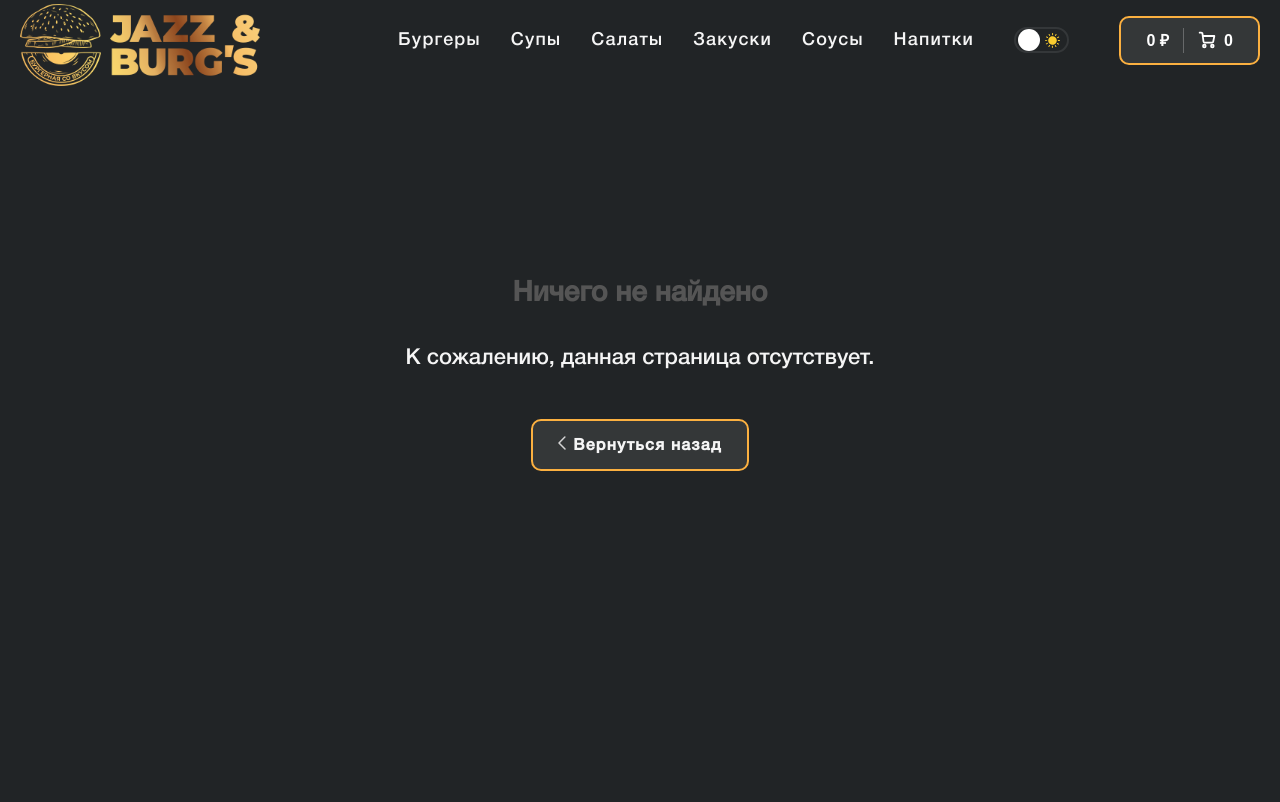
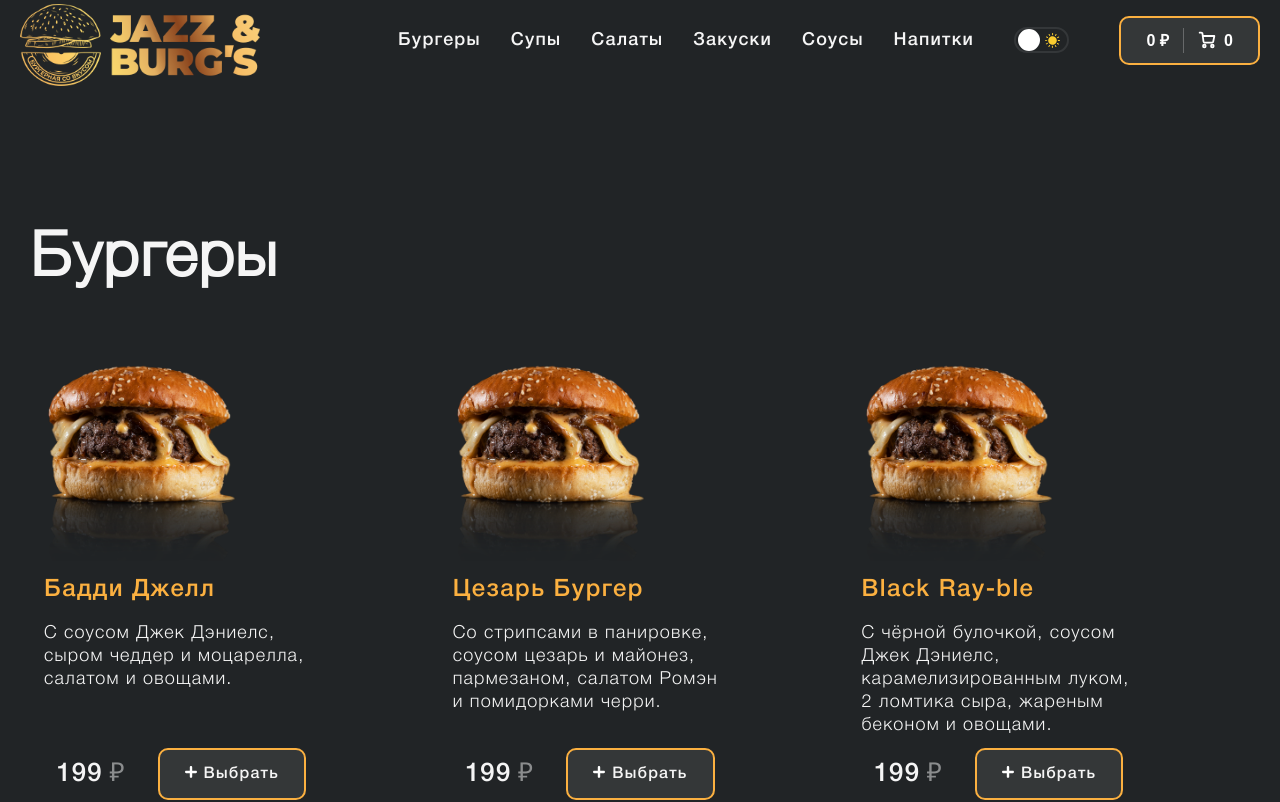
Before and after one commit to pavelzolotin/burgers-store-react-app, a React (Create React App) app: page / in a window 1280 px wide. Shown: the top 802 px of the page. Built offline with nearby package versions, Linux system fonts and the light colour scheme.

Commit message:
fix redirects

```diff
--- a/src/App.tsx
+++ b/src/App.tsx
@@ -128,6 +128,9 @@ function App() {
             <Container>
                 <Header />
                 <Routes>
+                    <Route path="/" element={
+                        <Home />
+                    } />
                     <Route path={page} element={
                         <Home />
                     } />
--- a/src/pages/Home.tsx
+++ b/src/pages/Home.tsx
@@ -80,7 +80,7 @@ const Home = () => {
     const dispatch = useAppDispatch();
     const {categories} = useSelector(categoriesSelector);
     const {products, page, status} = useSelector(productSelector);
-    console.log(page)
+
     useEffect(() => {
         localStorage.setItem('page', page);
         localStorage.setItem('category', categories);
```
Also changed, not shown: 1 other file (tests, documents, lock files or other folders).
